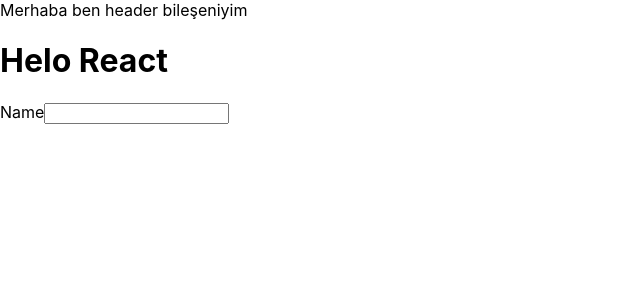
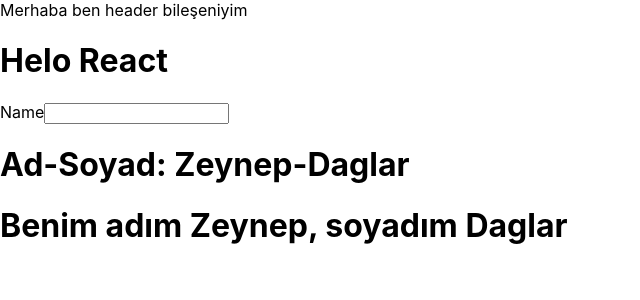
Before and after one commit to zeynepdaglar/Patika.dev-Exercise, a React (Create React App) app in the folder Patika-React/ilk-uygulama/: page / in a window 1280 px wide. Shown: the top 300 px of the page, without its empty margins (0-640 px from the left). Built offline with nearby package versions, Linux system fonts and the light colour scheme.

Commit message:
Update index.js

```diff
--- a/Patika-React/ilk-uygulama/src/index.js
+++ b/Patika-React/ilk-uygulama/src/index.js
@@ -1,12 +1,17 @@
+// İçe aktar:
 import React from 'react';
 import ReactDOM from 'react-dom';
 import './index.css';
 import App from './App';
+//birden fazla import işlemi:
+import {Varaible, Varaible2} from './components/Varaible-Render';
 import reportWebVitals from './reportWebVitals';
 
 ReactDOM.render(
   <React.StrictMode>
     <App />
+    <Varaible />
+    <Varaible2 />
   </React.StrictMode>,
   document.getElementById('root')
 );
```
